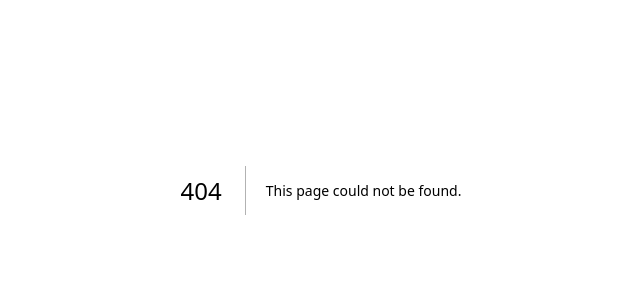
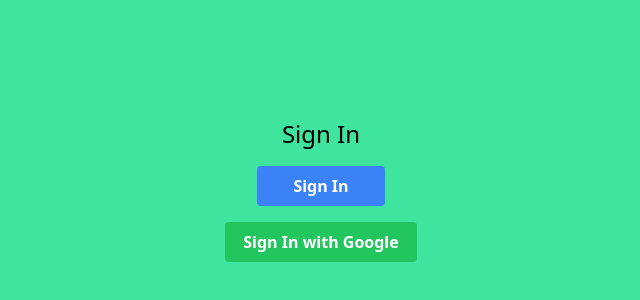
Before and after one commit to vimal336/nextjs, a Next.js app in the folder pagination/: page /usebtn in a window 1280 px wide. Before the commit this address had no page. Shown: the part 210-510 px from the top of the page, without its empty margins (319-959 px from the left). Built offline with nearby package versions, Linux system fonts and the light colour scheme.

Commit message:
resuable button

```diff
--- /dev/null
+++ b/pagination/src/app/button/page.js
@@ -0,0 +1,14 @@
+import React from 'react';
+
+const Button = ({ children, className, onClick }) => {
+  return (
+    <button
+      className={`bg-blue-500 text-white font-bold py-2 px-4 rounded ${className}`}
+      onClick={onClick}
+    >
+      {children}
+    </button>
+  );
+};
+
+export default Button;
--- /dev/null
+++ b/pagination/src/app/usebtn/page.js
@@ -0,0 +1,17 @@
+import React from 'react';
+import Button from '../button/page';
+
+const usebtn = () => {
+  return (
+    <div className="flex flex-col items-center justify-center h-screen">
+      <h1 className="text-2xl mb-4">Sign In</h1>
+      {/* First Button with default width */}
+      <Button className="w-32 mb-4">Sign In</Button>
+
+      {/* Second Button with different width and style */}
+      <Button className="w-48 bg-green-500 hover:bg-green-700">Sign In with Google</Button>
+    </div>
+  );
+};
+
+export default usebtn;
```
